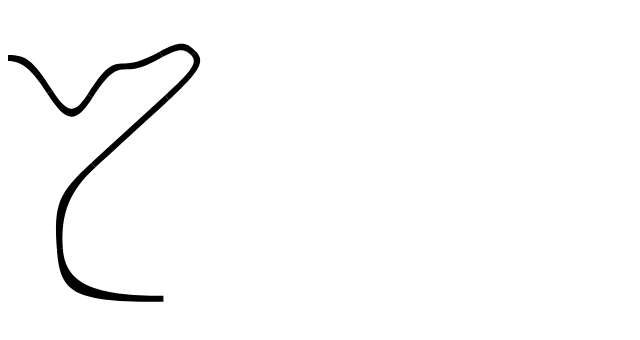
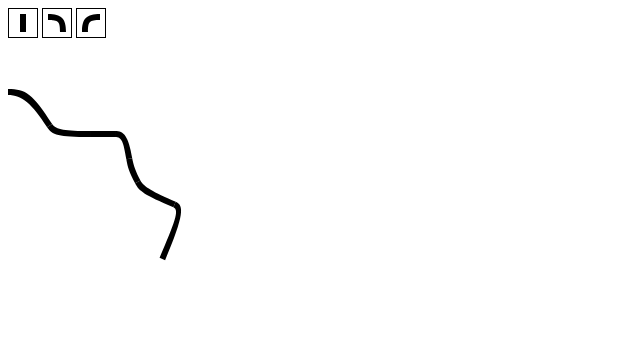
Before and after one commit to Cogito/tangled, a plain HTML site: page bezier.html in a window 1280 px wide. Shown: the whole page, without its empty margins (0-640 px from the left). Drawn offline with nearby package versions, Linux system fonts and the light colour scheme.

Commit message:
Add buttons for extending tangle.
Changed render engine to use relative angles of vectors rather than the
global context.
General cleanup as well (lots more to do)

```diff
--- a/bezier.html
+++ b/bezier.html
@@ -1,7 +1,17 @@
 <!doctype html>
 <html>
-<head></head>
+<head>
+  <style type="text/css">
+    canvas.button {
+        border: 1px solid;
+    }
+  </style>
+</head>
 <body>
+<canvas id="straight" class="button" width="28px" height="28px"></canvas>
+<canvas id="left" class="button" width="28px" height="28px"></canvas>
+<canvas id="right" class="button" width="28px" height="28px"></canvas>
+<br>
 <canvas id="myCanvas" width="1000px" height="1000px"></canvas>
 <script src="http://ajax.googleapis.com/ajax/libs/jquery/1.7.1/jquery.min.js"></script>
 <script src="bezier.js"></script>
--- a/bezier.js
+++ b/bezier.js
@@ -1,7 +1,7 @@
-(function() {
+(function($) {
   var drawVectors = false;
   var clearCanvas = function (canvas, context) {
-    var context = context || canvas.getContext?canvas.getContext('2d'):undefined;
+    context = context || canvas.getContext?canvas.getContext('2d'):undefined;
     // Store the current transformation matrix
     context.save();
 
@@ -41,9 +41,9 @@
     var scale = function(percentage) {
       return Vector(this.length*percentage, this.angle);
     };
-    var draw = function(context, start) {
-      context.moveTo(start.x, start.y);
-      context.lineTo(start.translate(this).x, start.translate(this).y);
+    var draw = function(context, startPoint) {
+      context.moveTo(startPoint.p.x, startPoint.p.y);
+      context.lineTo(startPoint.p.translate(this.rotate(startPoint.h)).x, startPoint.p.translate(this.rotate(startPoint.h)).y);
     };
     return {
       length: length, // pixels?
@@ -56,23 +56,43 @@
   };
   var Node = function(v1, v2, tail) {
     var add = function(node) {
-      this.tail = node;
-      return node;
+      if (this.tail) {
+        this.tail.add(node);
+      } else {
+        this.tail = node;
+      }
+      return this.tail;
     };
     var extend = function(v3) {
       if (this.tail) {
         this.tail.extend(v3);
       } else {
-        this.tail = Node(this.v2, v3);
+        this.tail = Node(Vector(10,0), v3);
       }
       return this.tail;
+    };
+    var lastPoint = function(start) {
+      var nextStart = start.advance(this.v1, this.v2);
+      if (this.tail) {
+        return this.tail.lastPoint(nextStart);
+      } else {
+        return nextStart;
+      }
+    };
+    var draw = function(context, start) {
+      drawPoints(context, start, this.v1, this.v2);
+      if (this.tail) {
+        this.tail.draw(context, start.advance(this.v1, this.v2));
+      }
     };
     return {
       v1: v1,
       v2: v2,
       tail: tail, // a list of vectors! (max one to start, then two. probably no more)
       add: add,
-      extend: extend
+      extend: extend,
+      lastPoint: lastPoint,
+      draw: draw
     };
   };
   var Bezier = function(startPoint, startControlVector, endPoint, endControlVector){
@@ -92,15 +112,19 @@
       draw: draw,
       drawReverse: drawReverse
     }
-  }
-  var bezierPoints = function(p, v1, v2) {
+  };
+  var bezierPoints = function(start, v1, v2) {
     var w = 3;
     var cpInnerScale = 0.7;
     var cpOuterScale = 0.9;
+    var p = start.p;
+    var heading = start.h;
+    var end_point = start.advance(v1, v2).p;
+    v1 = v1.rotate(heading);
+    v2 = v2.rotate(v1.angle);
     var bendLeft = (v1.angle - Math.PI < v2.angle && v2.angle < v1.angle) || (v1.angle + Math.PI < v2.angle);
     var cpLeftScale =  bendLeft ? cpInnerScale : cpOuterScale;
     var cpRightScale = bendLeft ? cpOuterScale : cpInnerScale;
-    var end_point = p.translate(v1).translate(v2);
     return {
       bez1: Bezier(
         p.translate(v1.rotate(-Math.PI / 2).scaleTo(w)),
@@ -113,7 +137,8 @@
         v1.scale(cpRightScale),
         end_point.translate(v2.rotate(Math.PI / 2).scaleTo(w)),
         v2.rotate(Math.PI).scale(cpRightScale)
-      )
+      ),
+      heading: v2.angle % (Math.PI * 2)
     }
   };
   var drawPoints = function(context, start, v1, v2) {
@@ -121,56 +146,68 @@
     context.strokeStyle = "rgb(0,0,0)";
     context.beginPath();
     curves.bez1.draw(context);
-    context.lineTo(curves.bez2.end.x,curves.bez2.end.y)
+    context.lineTo(curves.bez2.end.x,curves.bez2.end.y);
     curves.bez2.drawReverse(context);
-    context.lineTo(curves.bez1.start.x,curves.bez1.start.y)
+    context.lineTo(curves.bez1.start.x,curves.bez1.start.y);
     //context.stroke();
     context.fill();
     if (drawVectors) {
       context.strokeStyle = "rgba(255,0,0,0.5)";
       context.beginPath();
       v1.draw(context, start);
-      v2.draw(context, start.translate(v1));
+      v2.draw(context, start.advance(v1));
       context.stroke();
     }
+    return curves.heading;
   };
   var draw = function(canvas, start, vectors) {
     if (canvas.getContext){
-      var ctx = canvas.getContext('2d');
-      clearCanvas(canvas, ctx);
-      var p = start;
-      var node = vectors;
-      var lastPoint;
-      for(; node; node = node.tail) {
-        drawPoints(ctx, p, node.v1, node.v2);
-        p = p.translate(node.v1).translate(node.v2);
-        lastPoint = p.translate(node.v2);
-      }
+      var context = canvas.getContext('2d');
+      clearCanvas(canvas, context);
+      vectors.draw(context, start);
     }
-    return lastPoint;
   };
-  var start = Point(0, 50);
+  var Start = function(p, h) {
+    var advance = function(v1, v2) {
+      v2 = v2 || Vector(0,0);
+      return Start(
+        this.p.translate(v1.rotate(this.h)).translate(v2.rotate(v1.angle+this.h)),
+        (this.h + v1.angle + v2.angle) % (2 * Math.PI)
+      );
+    };
+    return {
+      p: p || Point(0,0),
+      h: h || 0,
+      advance: advance
+    }
+  };
+  var start = Start(Point(0, 50), 0);
   var vectors = Node(Vector(20, 0), Vector(40, 1));
   vectors.extend(Vector(35,-1))
     .extend(Vector(15,0))
-    .extend(Vector(25,-0.5))
-    .extend(Vector(15,0.8))
-    .extend(Vector(50,2.4))
-    .extend(Vector(50,2.4))
-    .extend(Vector(50,1.5))
-    .extend(Vector(100,0));
+    .extend(Vector(25,1.4))
+    .extend(Vector(15,-.3))
+    .extend(Vector(35,-.7))
+    .extend(Vector(55,Math.PI/2));
   $(function() {
     var $canvas = $("#myCanvas");
-    var endPoint = draw($canvas[0], start, vectors);
+    var $straight = $("#straight");
+    var $left = $("#left");
+    var $right = $("#right");
+    draw($canvas[0], start, vectors);
+    draw($straight[0], Start(Point(14,23), -Math.PI/2), Node(Vector(9,0), Vector(9,0)));
+    draw($left[0], Start(Point(20,23), -Math.PI/2), Node(Vector(15,0), Vector(15,-Math.PI/2)));
+    draw($right[0], Start(Point(8,23), -Math.PI/2), Node(Vector(15,0), Vector(15,Math.PI/2)));
     var lastNode;
+    var lp;
     $canvas.mousedown(function(e) {
-
       var parentOffset = $(this).offset();
       //or $(this).offset(); if you really just want the current element's offset
       var relX = e.pageX - parentOffset.left;
       var relY = e.pageY - parentOffset.top;
 
-      vectors.extend(Point(relX, relY).vectorFrom(endPoint));
+      lp = vectors.lastPoint(start);
+      vectors.extend(Point(relX, relY).vectorFrom(lp.p).rotate(-lp.h));
       draw($canvas[0], start, vectors);
       lastNode = vectors;
       while (lastNode.tail) {
@@ -179,19 +216,30 @@
     });
     $canvas.mousemove(function(e) {
       if (lastNode) {
-
-      var parentOffset = $(this).offset();
-      //or $(this).offset(); if you really just want the current element's offset
-      var relX = e.pageX - parentOffset.left;
-      var relY = e.pageY - parentOffset.top;
-        lastNode.v2 = Point(relX, relY).vectorFrom(endPoint);
+        var parentOffset = $(this).offset();
+        var relX = e.pageX - parentOffset.left;
+        var relY = e.pageY - parentOffset.top;
+        lastNode.v2 = Point(relX, relY).vectorFrom(lp.p.translate(lastNode.v1.rotate(lp.h))).rotate(-lp.h);
+        lastNode.v1.length = lastNode.v2.length/2;
         draw($canvas[0], start, vectors);
-        $("#angles").html((lastNode.v1.angle + (2 * Math.PI)) % (2 * Math.PI) );
+        //$("#angles").html((lastNode.v1.angle + (2 * Math.PI)) % (2 * Math.PI));
       }
     });
-    $canvas.mouseup(function(e) {
-      endPoint = draw($canvas[0], start, vectors);
+    $canvas.mouseup(function() {
+      draw($canvas[0], start, vectors);
       lastNode = undefined;
     });
+    $straight.click(function() {
+      vectors.add(Node(Vector(9,0), Vector(9,0)));
+      draw($canvas[0], start, vectors);
+    });
+    $left.click(function() {
+      vectors.add(Node(Vector(15,0), Vector(15,-Math.PI/2)));
+      draw($canvas[0], start, vectors);
+    });
+    $right.click(function() {
+      vectors.add(Node(Vector(15,0), Vector(15,Math.PI/2)));
+      draw($canvas[0], start, vectors);
+    });
   });
-})();
+})(jQuery);
```
